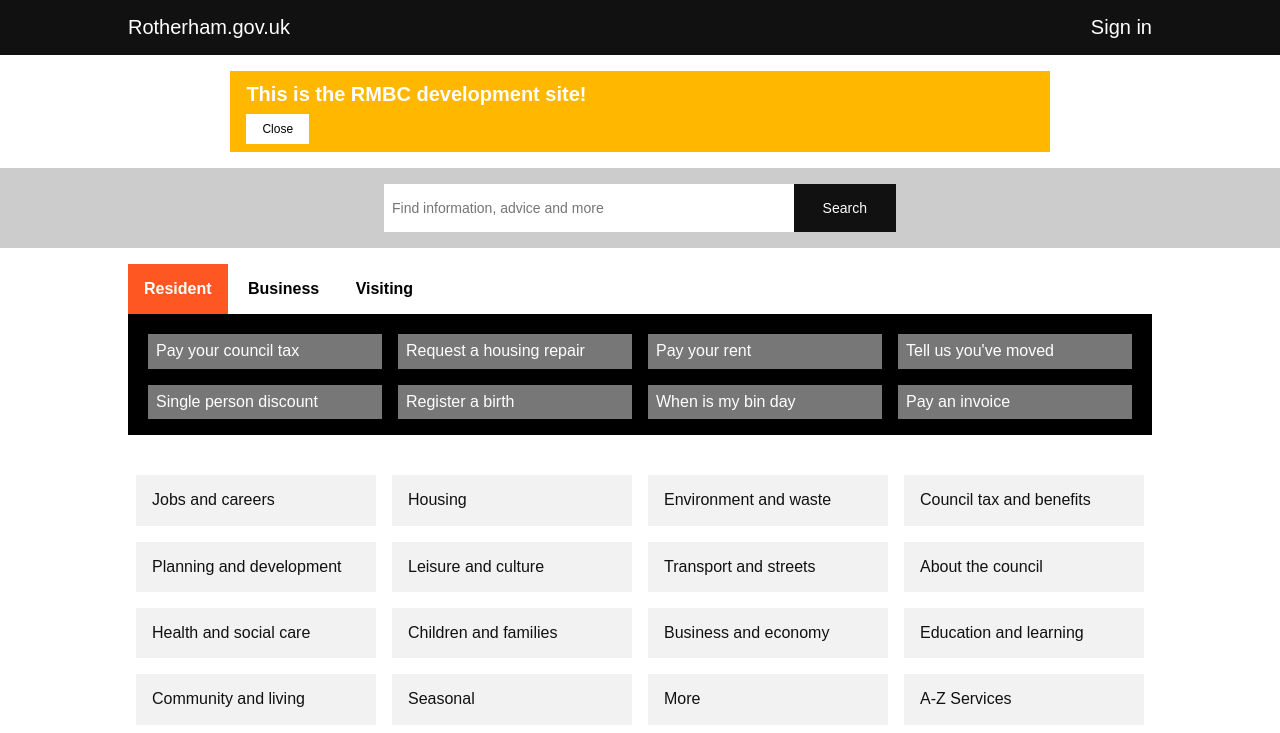
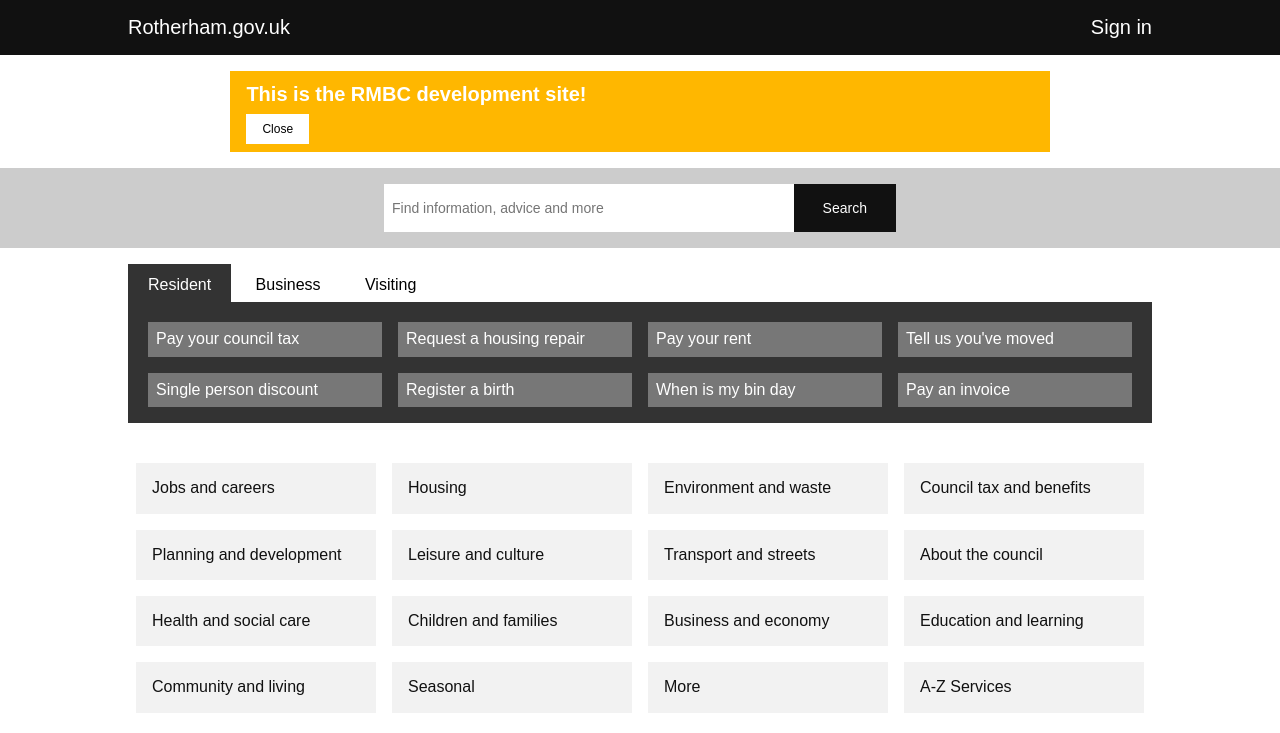
Before and after one commit to jnkly/rmbc-dev, a Jekyll site: the page built from index.md, in a window 1280 px wide. Shown: the top 733 px of the page. Built offline with Jekyll 4.4.1, drawn with Linux system fonts in a browser that asks for light colours; grey boxes are pictures that could not be loaded.

Commit message:
Update variables.scss

```diff
--- a/_sass/variables.scss
+++ b/_sass/variables.scss
@@ -1,6 +1,5 @@
 .top-task {
-  background: #000000;
-  color: #373737;
+  background: #333333;
   display: block;
 }
 
@@ -14,18 +13,19 @@
 
 .top-task--label {
   display: inline-block;
-  padding: 16px;
-  font-weight: 600;
+  padding-left: 20px;
+  padding-right: 20px;
+  padding-top: 12px;
+  padding-bottom: 8px;
 }
 
 .top-task--label:hover {
-  background-color: #607D8B;
-  color: #ffffff;
+  background-color: #eeeeee;
   cursor: pointer;
 }
 
 .top-task--input:checked + .top-task--label {
-  background: #ff5722;
+  background: #333333;
   color: #ffffff;
 }
 
```
